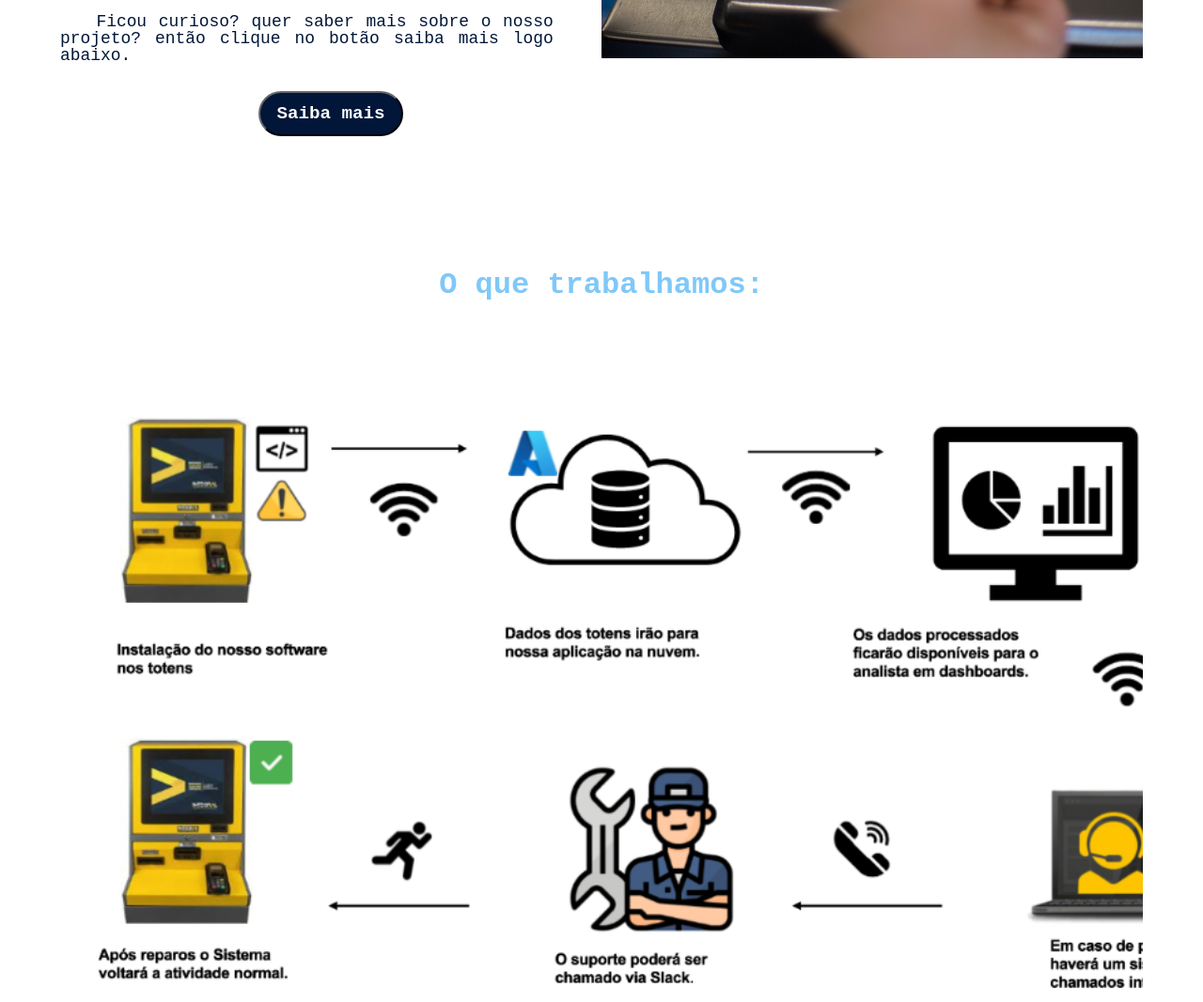
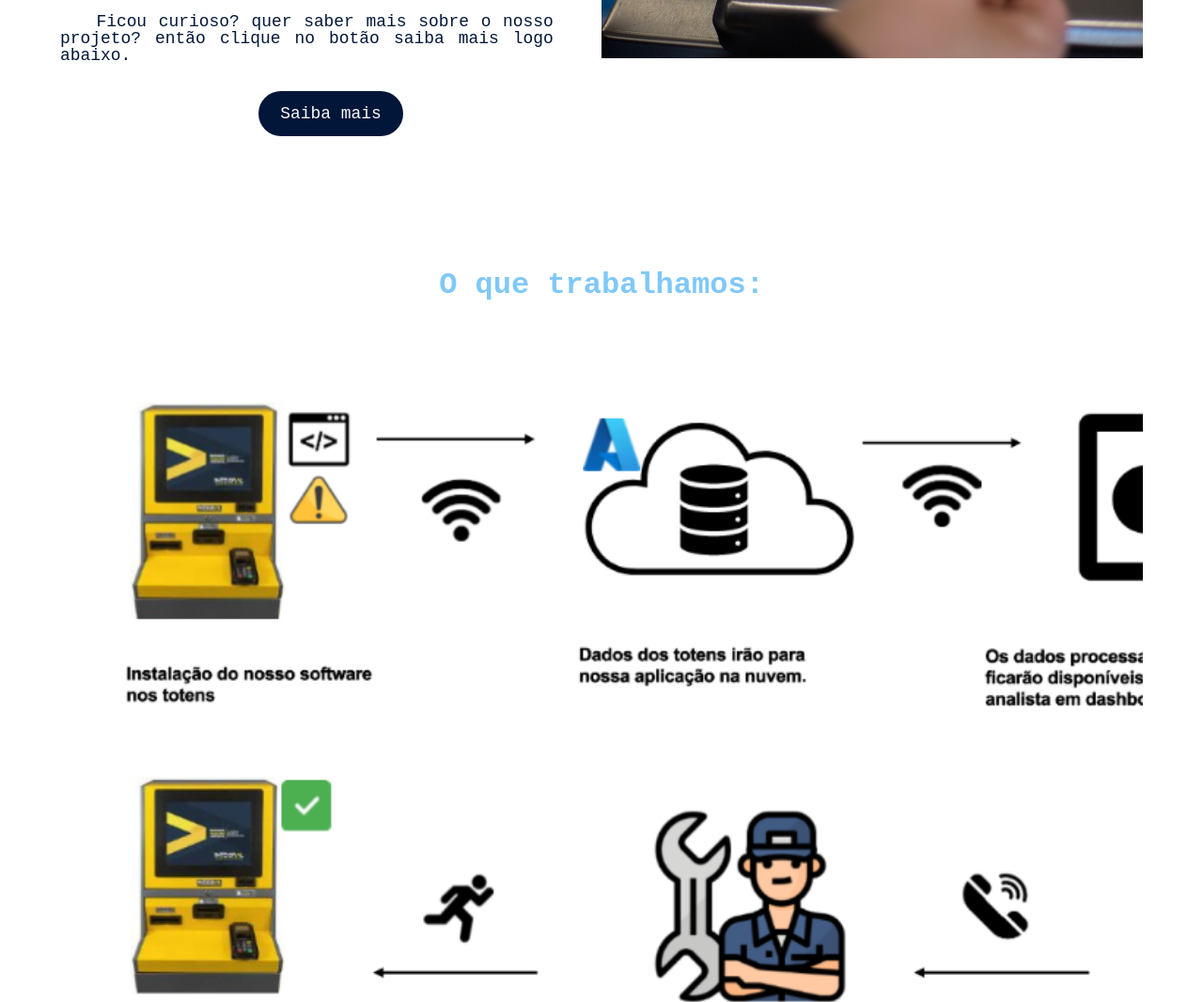
Before and after one commit to Qquehue/Console-Tech-Consulting, a plain HTML site: page site/public/home.html in a window 1280 px wide. Shown: the part 618-1685 px from the top of the page at 94% size. Drawn offline with Linux system fonts and the light colour scheme.

Commit message:
Add icon.png nas páginas e ajustes nos botões da home

```diff
--- a/site/public/css/cabecalho.css
+++ b/site/public/css/cabecalho.css
@@ -95,15 +95,16 @@ a {
     border-radius: 10vw;
     background-color: var(--preto2);
     color: var(--branco);
-    font-size: 1.5vw;
-    font-weight: bold;
-    border-color: var(--preto);
+    font-size: 1.4vw;
+    border-color: transparent;
     font-family: var(--letra);
     text-align: center;
+    transition: 0.3s;
 }
 .btn_cabecalho:hover{
-    background-color: var(--branco);
-    color: var(--preto2);
+    font-size: 1.5vw;
+    background-color: var(--preto2);
+    color: var(--branco);
     cursor: pointer;
 }
 
--- a/site/public/css/home.css
+++ b/site/public/css/home.css
@@ -124,8 +124,8 @@
     margin: 5vw;
 }
 .img_diagrama{
-    margin-top: 2vw;
-    height: 90vh;
+    margin-top: 0vw;
+    height: 105vh;
     background-image: url(img/diagrama.png);
     background-size: cover;
 }
--- a/site/public/home.html
+++ b/site/public/home.html
@@ -4,7 +4,7 @@
     <meta charset="UTF-8">
     <meta http-equiv="X-UA-Compatible" content="IE=edge">
     <meta name="viewport" content="width=device-width, initial-scale=1.0">
-    <link rel="icon" href="css/img/logo2.png">
+    <link rel="icon" href="css/img/icon.png">
     <link rel="stylesheet" href="css/reset.css">
     <link rel="stylesheet" href="css/body.css">
     <link rel="stylesheet" href="css/home.css">
```
Also changed, not shown: site/public/sobre.html (+1 -1 lines).
